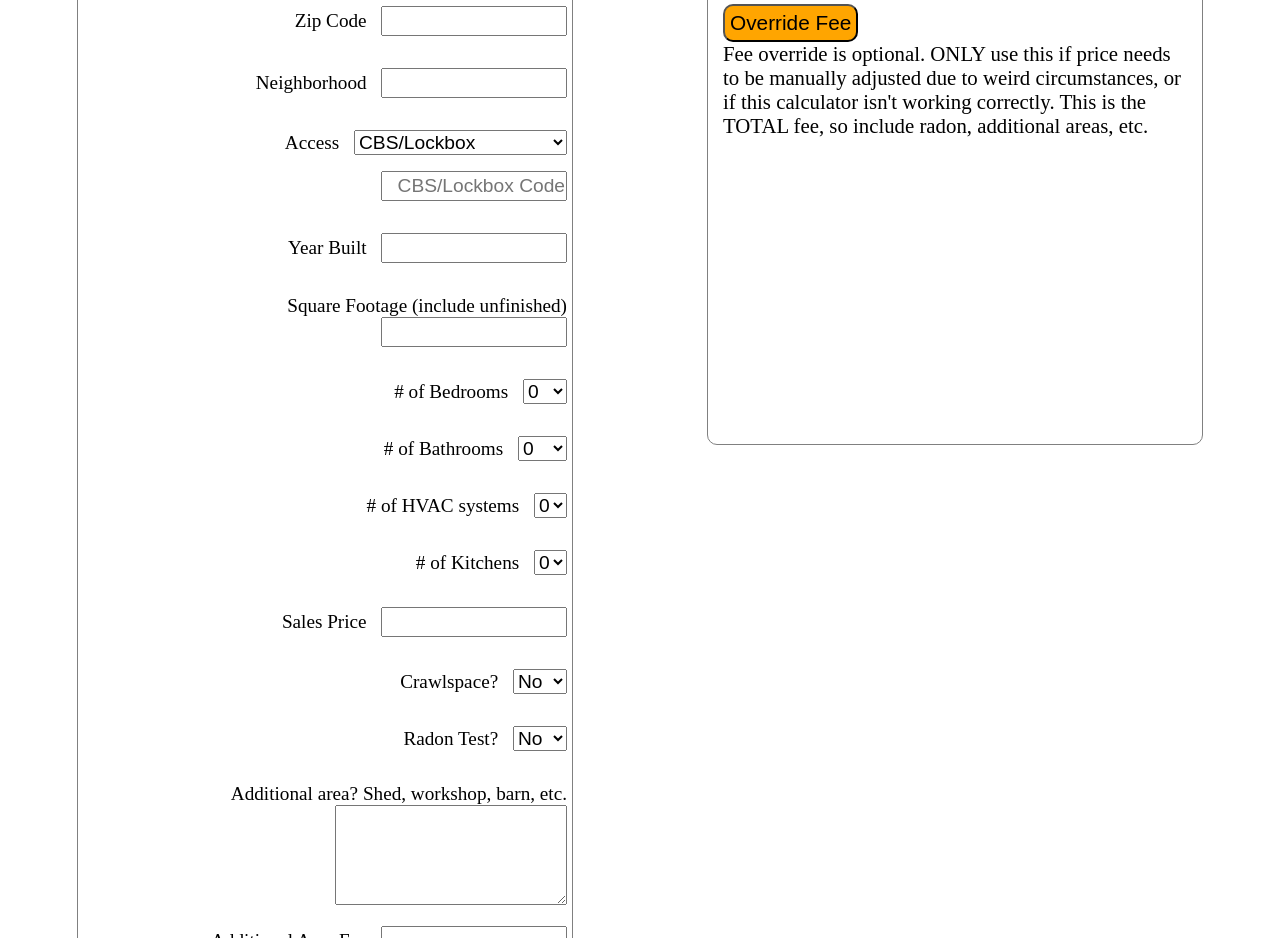
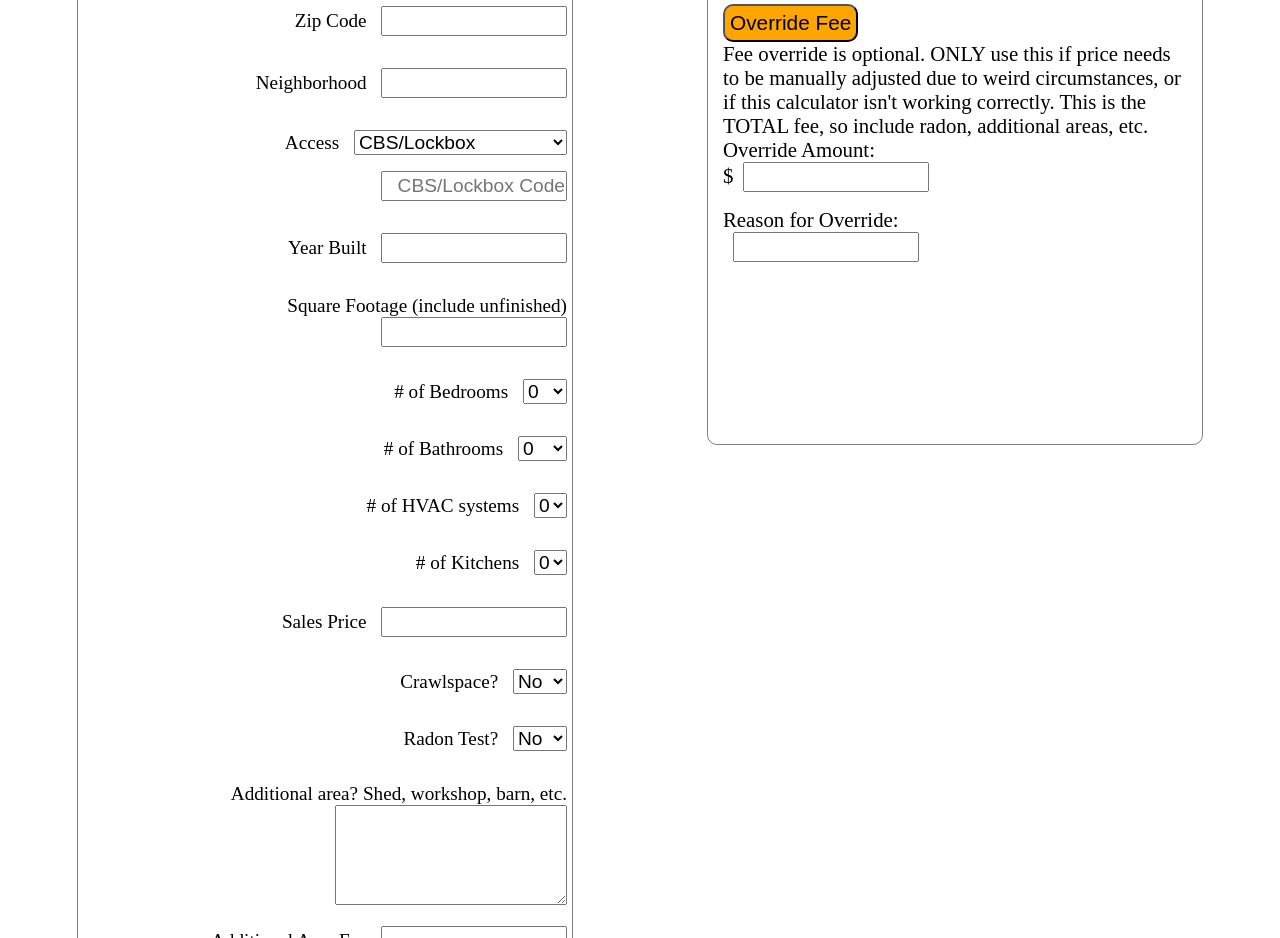
Before and after one commit to ReaganDeLong/HI-order-form, a plain HTML site: page index.html in a window 1280 px wide. Shown: the part 1780-2718 px from the top of the page. Drawn offline with Linux system fonts and the light colour scheme.

Commit message:
general update

```diff
--- a/index.html
+++ b/index.html
@@ -257,13 +257,14 @@
           </div>
           <button class="override">Override Fee</button>
           <p>Fee override is optional. ONLY use this if price needs to be manually adjusted due to weird circumstances, or if this calculator isn't working correctly. This is the TOTAL fee, so include radon, additional areas, etc.</p>
+          <div class="override-div">
+            <p class="override-label">Override Amount:</p><span>$</span><input type="text" id="override">
+            <p class="reason-override">Reason for Override:</p><input type="text" id="reason">
+          </div>
         </div>
     </div>
   </div>
 
-
-
-
 <script src="script.js"></script>
 </body>
 </html>
```
